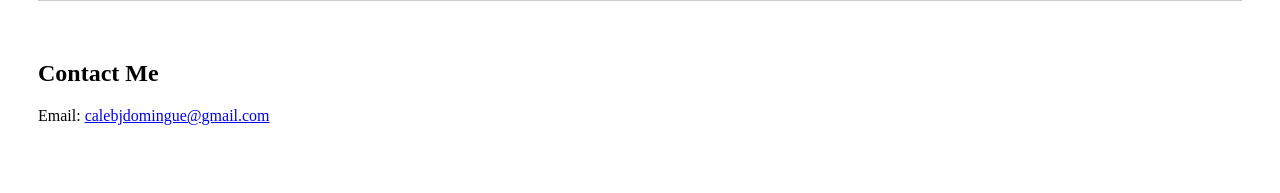
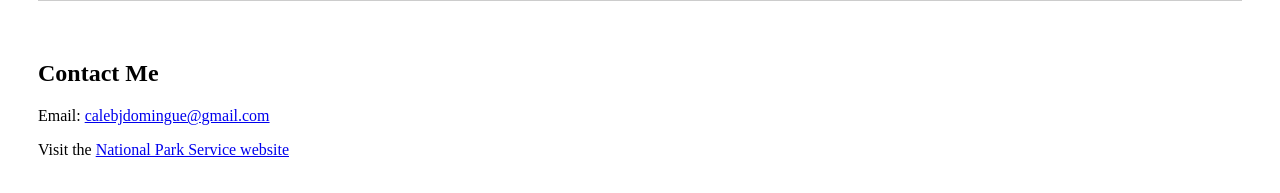
Before and after one commit to cdomingue77/cdomingue77.github.io, a plain HTML site: page index.html in a window 1280 px wide. Shown: the part 1293-1486 px from the top of the page. Before the commit the page ends 1464 px from the top, so only its background shows below. Drawn offline with Linux system fonts and the light colour scheme.

Commit message:
added link

```diff
--- a/index.html
+++ b/index.html
@@ -42,6 +42,7 @@
     <div id="contact" class="section">
         <h2>Contact Me</h2>
         <p>Email: <a href="calebjdomingue@gmail.com">calebjdomingue@gmail.com</a></p>
+        <p>Visit the <a href="https://www.nps.gov/">National Park Service website</a></p>
     </div>
 </body>
 </html>
```
